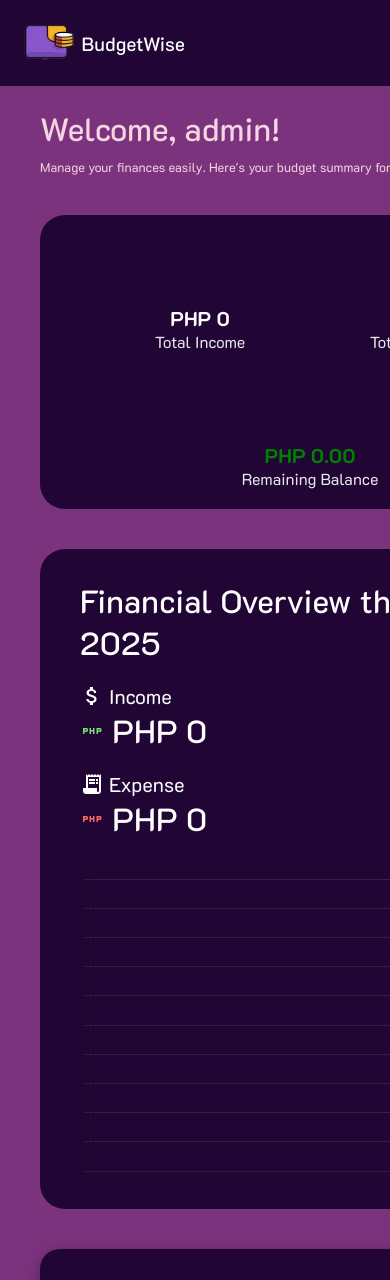
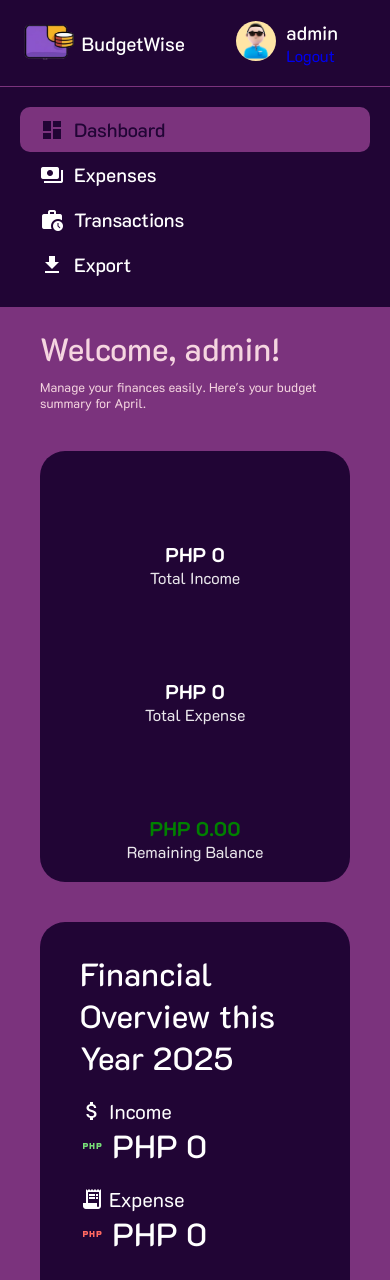
Before and after one commit to jasrulete/finance-app, a Django app: page /dashboard/ in a window 390 px wide; the page is wider, and only the part inside the window is pictured. Shown: the top 1280 px of that part. Run offline with Django 5.2, Linux system fonts and the light colour scheme; a user stored in the database is signed in; data comes from the database, SQL or seed files in the repository.

Commit message:
fixed styling to cater mobile screens

```diff
--- a/static/pages/dashboard/dashboard.css
+++ b/static/pages/dashboard/dashboard.css
@@ -563,27 +563,20 @@ h2 {
 }
 
 @media (max-width: 828px) {
-    .sidebar {
-        position: fixed; /* Fixed position so it overlays content */
-        top: 150px;
-        left: 0;
-        height: 100vh; /* Full viewport height */
-        z-index: 1000; /* High z-index to ensure it's on top */
-        transform: translateX(-250px); /* Hidden by default */
-        transition: transform 0.3s ease; /* Smooth transition */
+    .header {
+        min-width: auto;
     }
 
-    .header{
-        min-width: 620px;
+    .container {
+        flex-direction: column;
     }
 
-    .sidebar.active {
-        transform: translateX(0); /* Slide in when active */
+    .sidebar {
+        width: 100%;
     }
 
     .main-content {
-        width: 100%; /* Full width when sidebar is hidden */
-        min-width: 620px; /* Minimum width to prevent overflow */
+        width: 100%;
     }
 
     .overview-container h2 {
```
Also changed, not shown: static/pages/expenses/expenses.css (+8 -10 lines).
